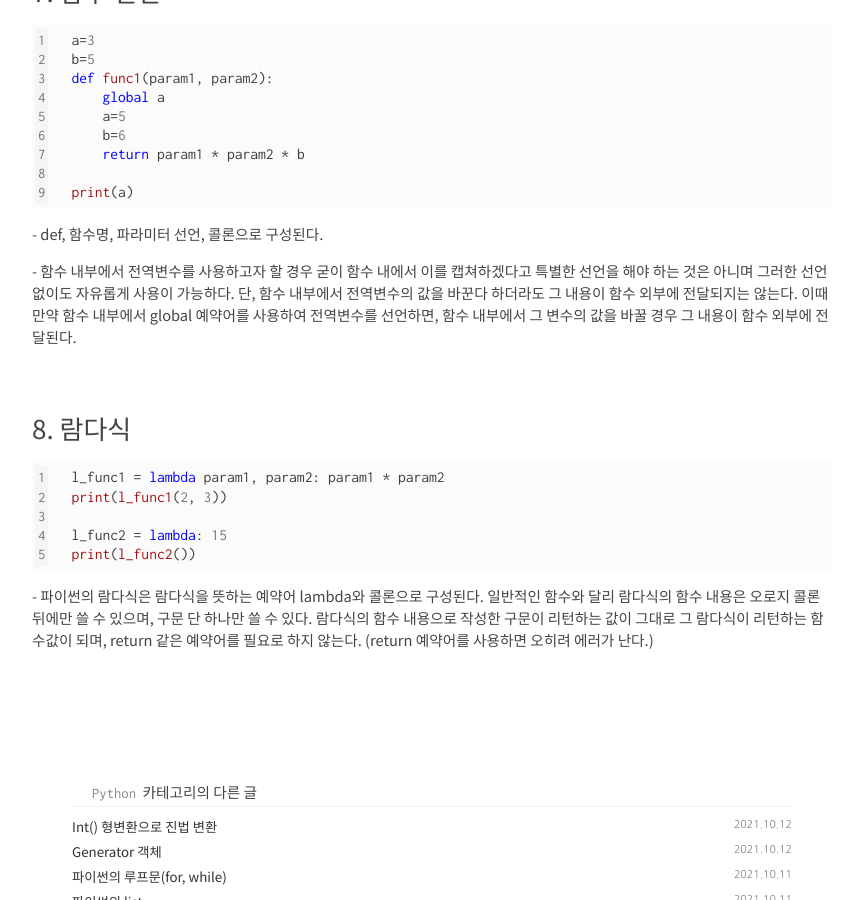
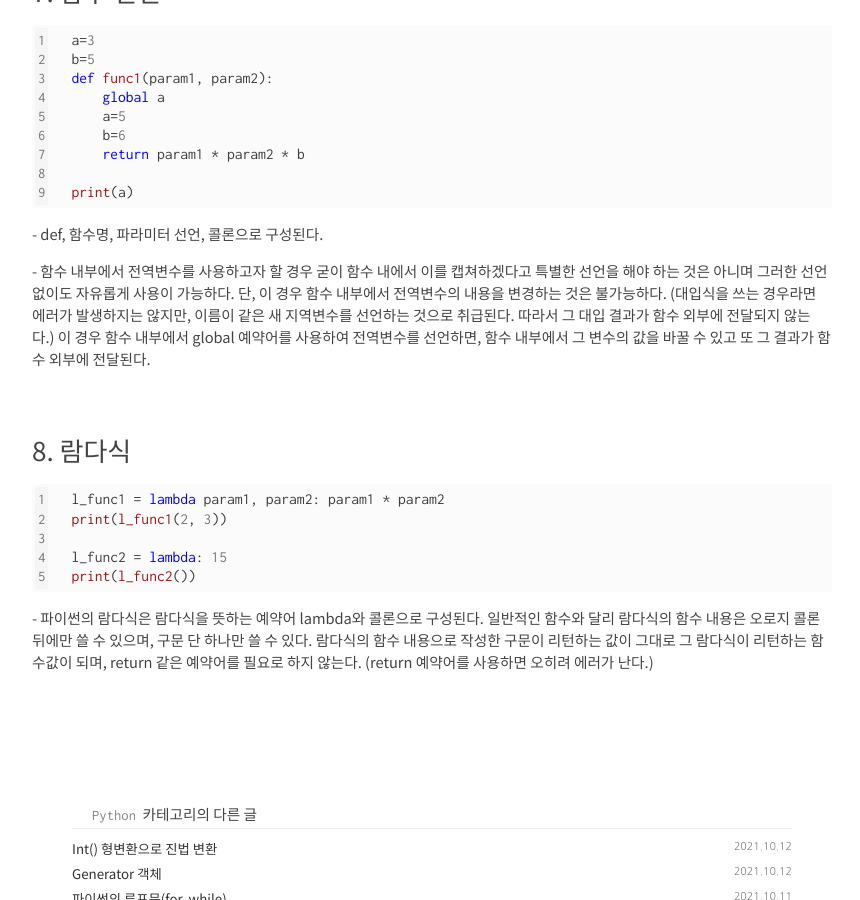
Before and after one commit to kangwooklee29/blog, a Jekyll site: the page built from Python/_posts/2021-10-11-파이썬 기본 문법(연산자, 조건문, 함수선언 등).md, in a window 1280 px wide and 900 px high, scrolled down 2505 px. Shown: the whole window, without its empty margins (208-1068 px from the left). Built offline with Jekyll 4.4.1, drawn with Linux system fonts in a browser that asks for light colours; nearby versions of some CDN libraries; our own code applies the rules of GitHub Pages for plain Markdown files; comment, search, counter and statistics services are not loaded.

Commit message:
Update 2021-10-11-파이썬 기본 문법(연산자, 조건문, 함수선언 등).md

```diff
--- a/Python/_posts/2021-10-11-파이썬 기본 문법(연산자, 조건문, 함수선언 등).md
+++ b/Python/_posts/2021-10-11-파이썬 기본 문법(연산자, 조건문, 함수선언 등).md
@@ -107,7 +107,7 @@ print(a)
 
 \- def, 함수명, 파라미터 선언, 콜론으로 구성된다.
 
-\- 함수 내부에서 전역변수를 사용하고자 할 경우 굳이 함수 내에서 이를 캡쳐하겠다고 특별한 선언을 해야 하는 것은 아니며 그러한 선언 없이도 자유롭게 사용이 가능하다. 단, 함수 내부에서 전역변수의 값을 바꾼다 하더라도 그 내용이 함수 외부에 전달되지는 않는다. 이때 만약 함수 내부에서 global 예약어를 사용하여 전역변수를 선언하면, 함수 내부에서 그 변수의 값을 바꿀 경우 그 내용이 함수 외부에 전달된다.
+\- 함수 내부에서 전역변수를 사용하고자 할 경우 굳이 함수 내에서 이를 캡쳐하겠다고 특별한 선언을 해야 하는 것은 아니며 그러한 선언 없이도 자유롭게 사용이 가능하다. 단, 이 경우 함수 내부에서 전역변수의 내용을 변경하는 것은 불가능하다. (대입식을 쓰는 경우라면 에러가 발생하지는 않지만, 이름이 같은 새 지역변수를 선언하는 것으로 취급된다. 따라서 그 대입 결과가 함수 외부에 전달되지 않는다.) 이 경우 함수 내부에서 global 예약어를 사용하여 전역변수를 선언하면, 함수 내부에서 그 변수의 값을 바꿀 수 있고 또 그 결과가 함수 외부에 전달된다.
 
 
 
```
